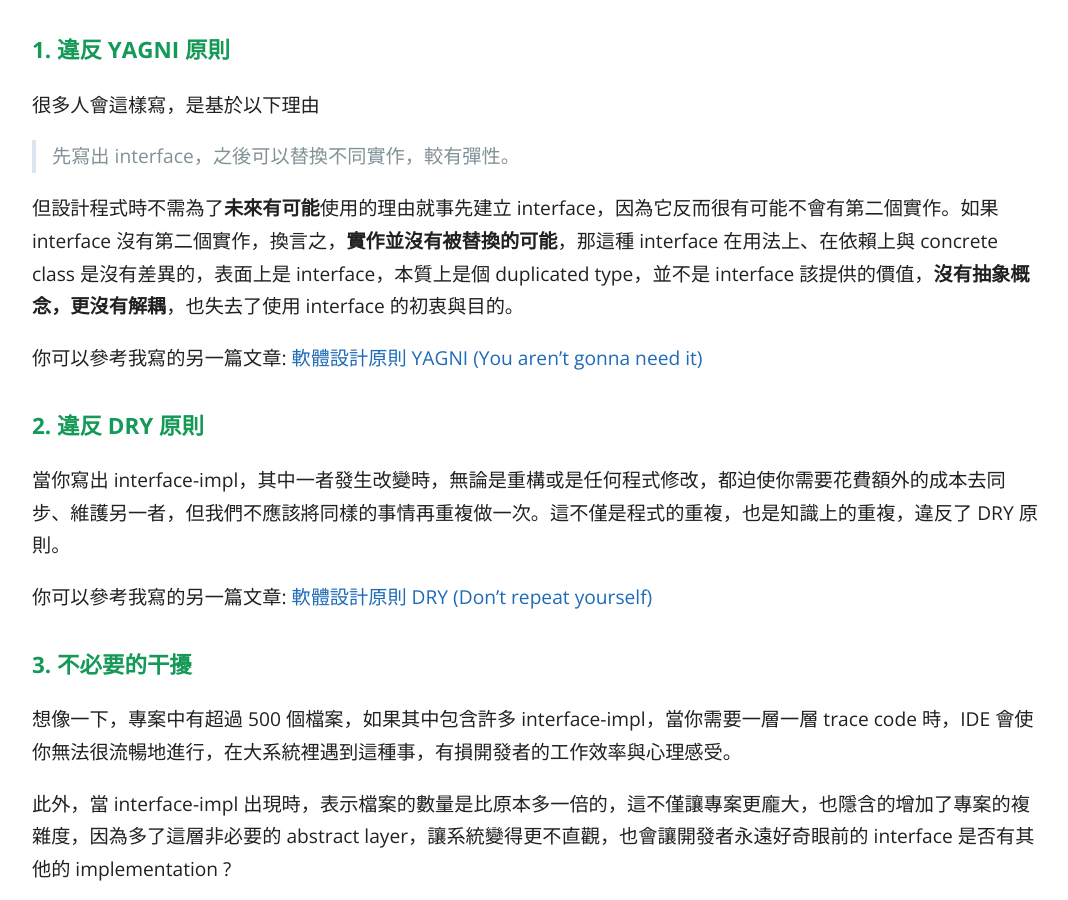
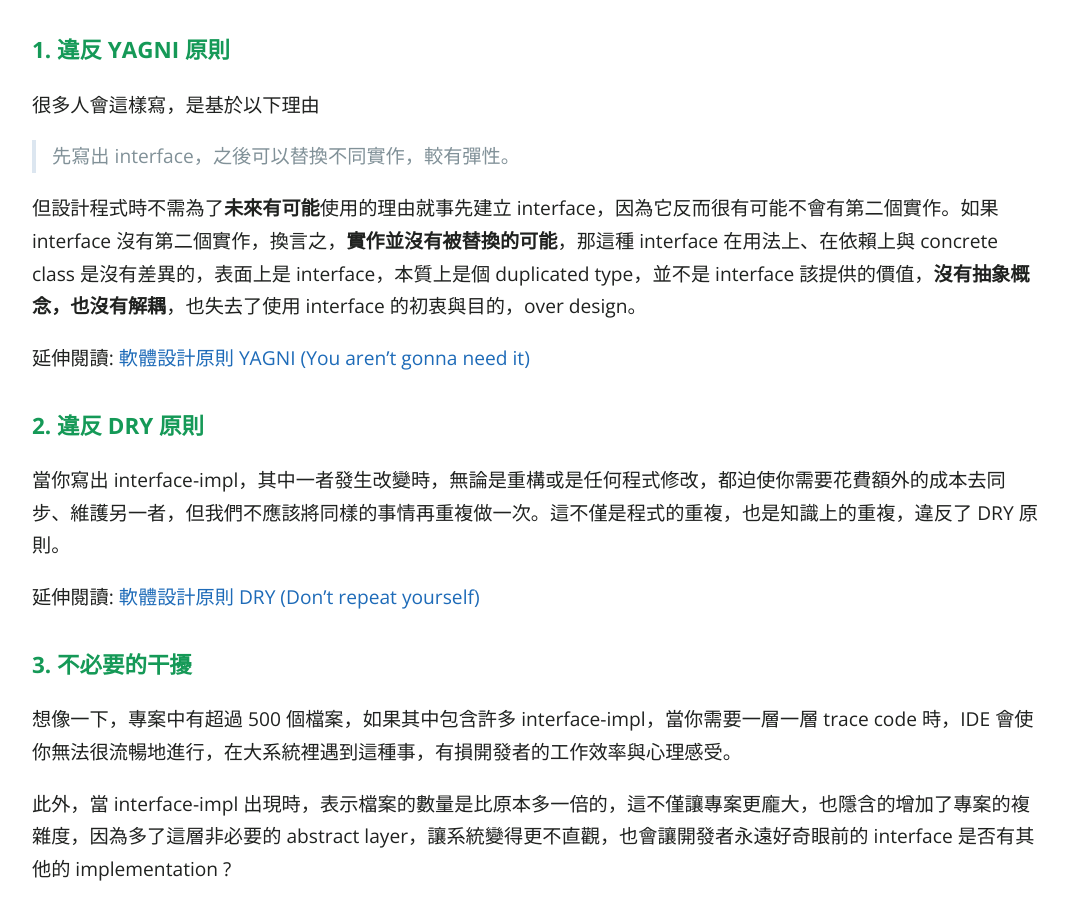
Before and after one commit to KaiSheng714/KaiSheng714.github.io, a Jekyll site: the page built from _posts/2022-01-20-anti-pattern-of-java-interface-impl-style.md, in a window 1280 px wide and 900 px high, scrolled down 814 px. Shown: the whole window, without its empty margins (104-1172 px from the left). Built offline with Jekyll 4.4.1, drawn with Linux system fonts in a browser that asks for light colours; comment, search, counter and statistics services are not loaded.

Commit message:
interface

```diff
--- a/_posts/2022-01-20-anti-pattern-of-java-interface-impl-style.md
+++ b/_posts/2022-01-20-anti-pattern-of-java-interface-impl-style.md
@@ -20,15 +20,15 @@ image: /assets/image/cover0.png
 > 先寫出 interface，之後可以替換不同實作，較有彈性。
 >
 
-但設計程式時不需為了**未來有可能**使用的理由就事先建立 interface，因為它反而很有可能不會有第二個實作。如果 interface 沒有第二個實作，換言之，**實作並沒有被替換的可能**，那這種 interface 在用法上、在依賴上與 concrete class 是沒有差異的，表面上是 interface，本質上是個 duplicated type，並不是 interface 該提供的價值，**沒有抽象概念，更沒有解耦**，也失去了使用 interface 的初衷與目的。
+但設計程式時不需為了**未來有可能**使用的理由就事先建立 interface，因為它反而很有可能不會有第二個實作。如果 interface 沒有第二個實作，換言之，**實作並沒有被替換的可能**，那這種 interface 在用法上、在依賴上與 concrete class 是沒有差異的，表面上是 interface，本質上是個 duplicated type，並不是 interface 該提供的價值，**沒有抽象概念，也沒有解耦**，也失去了使用 interface 的初衷與目的，over design。
 
-你可以參考我寫的另一篇文章: [軟體設計原則 YAGNI (You aren't gonna need it)](/articles/yagni-principle)
+延伸閱讀: [軟體設計原則 YAGNI (You aren't gonna need it)](/articles/yagni-principle)
 
 ### **2. 違反 DRY 原則**
 
 當你寫出 interface-impl，其中一者發生改變時，無論是重構或是任何程式修改，都迫使你需要花費額外的成本去同步、維護另一者，但我們不應該將同樣的事情再重複做一次。這不僅是程式的重複，也是知識上的重複，違反了 DRY 原則。
 
-你可以參考我寫的另一篇文章: [軟體設計原則 DRY (Don't repeat yourself)](/articles/dry-principle)
+延伸閱讀: [軟體設計原則 DRY (Don't repeat yourself)](/articles/dry-principle)
 
 ### **3. 不必要的干擾**
 
```
